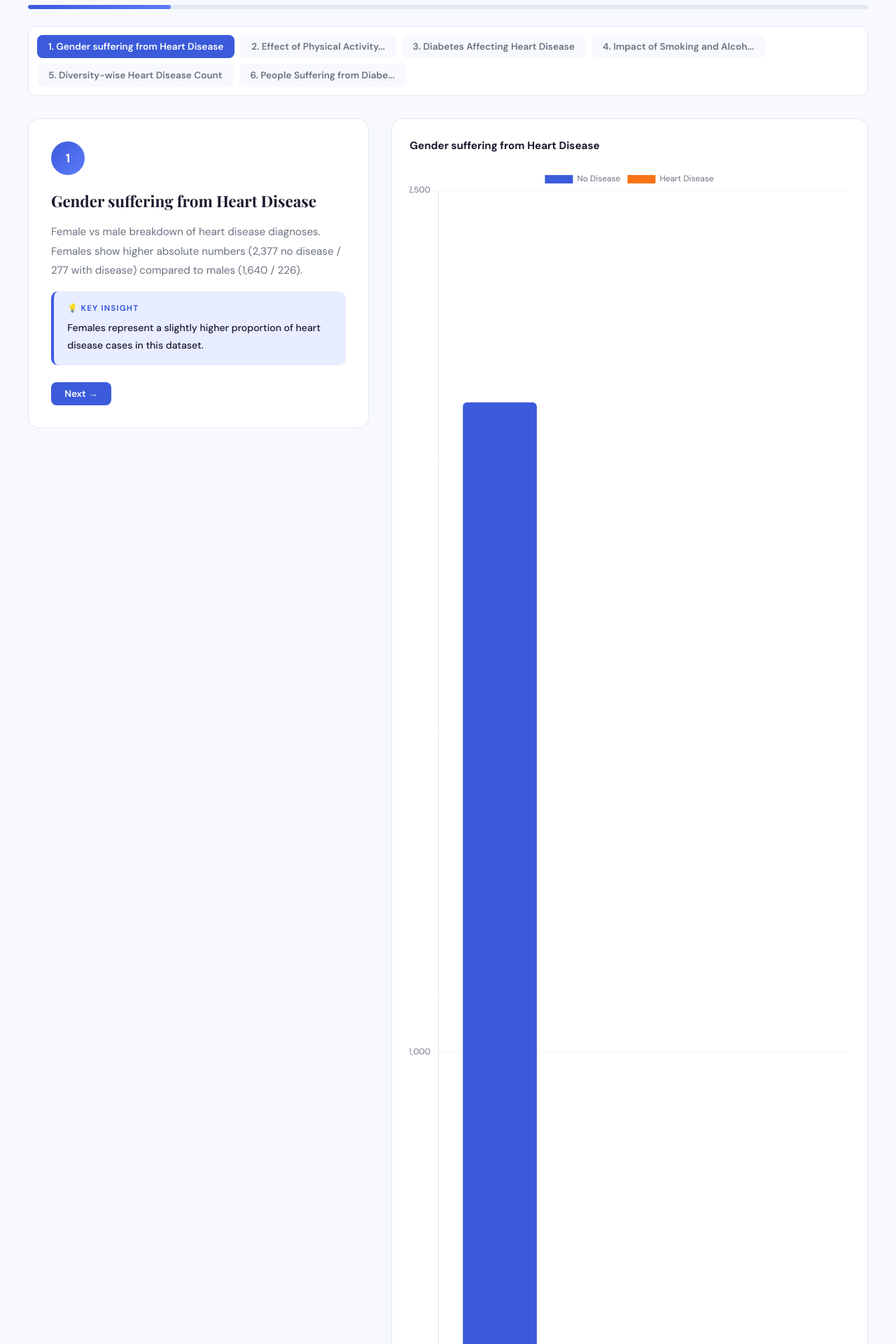
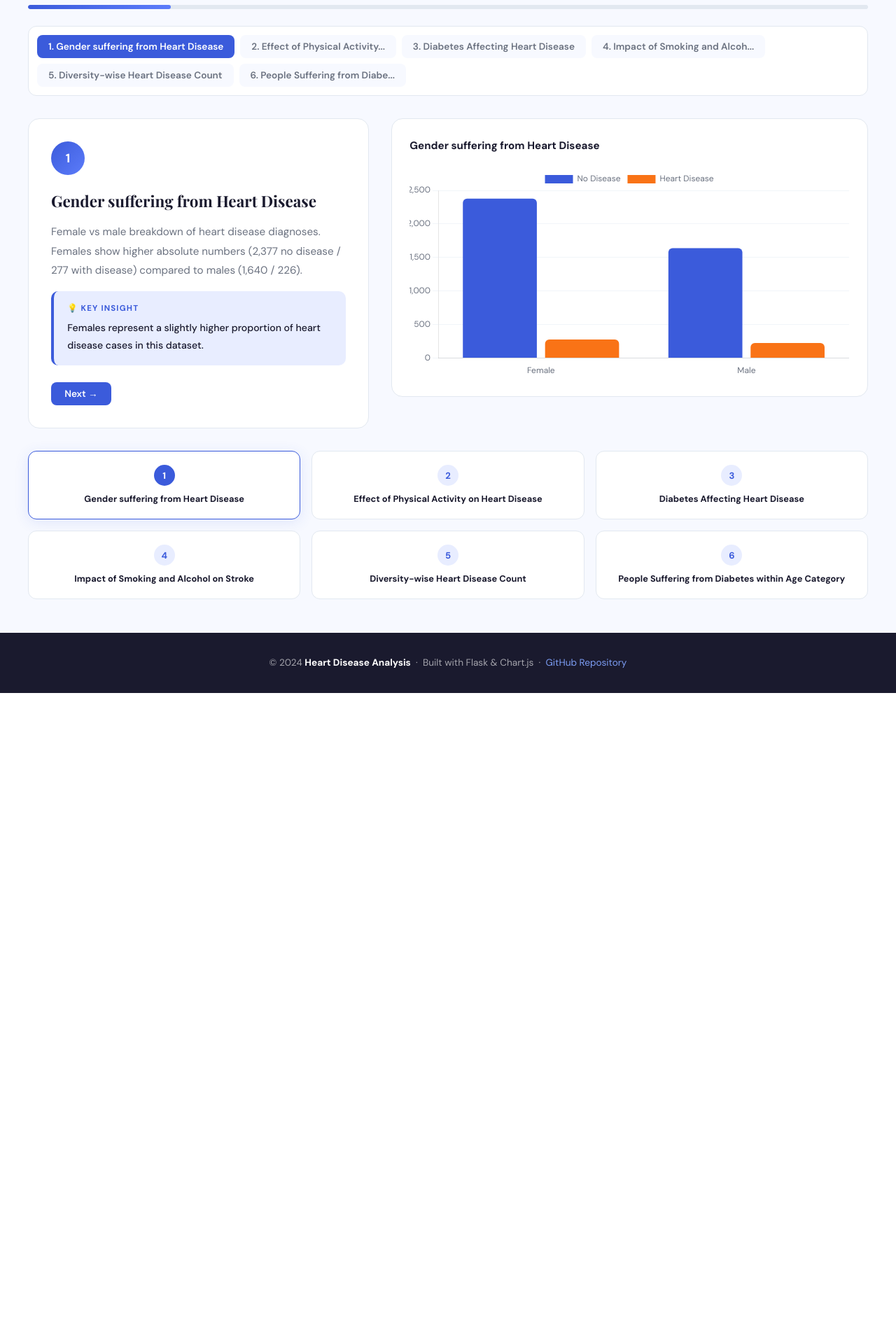
Before and after one commit to asleshaxa/Heart-Disease-Analysis, a Flask app: page /story in a window 1280 px wide. Shown: the part 375-2295 px from the top of the page at 70% size. After the commit the page ends 1365 px from the top, so only its background shows below. Run offline with Flask 3, Linux system fonts and the light colour scheme.

Commit message:
fixed bugs in story

```diff
--- a/heart_disease_app/templates/story.html
+++ b/heart_disease_app/templates/story.html
@@ -68,7 +68,19 @@
 
 .step-chart { background:white; border-radius:16px; padding:1.6rem; border:1px solid var(--border); }
 .step-chart h3 { font-weight:700; font-size:.95rem; color:var(--text); margin-bottom:1.25rem; }
-.chart-canvas-wrapper { position: relative; height: 300px; width: 100%; }
+
+/* FIX: Fixed height wrapper prevents chart from growing on scroll */
+.chart-canvas-wrapper {
+  position: relative;
+  height: 300px;
+  width: 100%;
+}
+.chart-canvas-wrapper canvas {
+  position: absolute;
+  top: 0; left: 0;
+  width: 100% !important;
+  height: 100% !important;
+}
 
 /* PROGRESS BAR */
 .story-progress { margin-bottom:1.5rem; }
@@ -155,7 +167,9 @@
       </div>
       <div class="step-chart">
         <h3>{{ step.title }}</h3>
-        <canvas id="storyChart{{ step.id }}" height="280"></canvas>
+        <div class="chart-canvas-wrapper">
+          <canvas id="storyChart{{ step.id }}"></canvas>
+        </div>
       </div>
     </div>
     {% endfor %}
```
